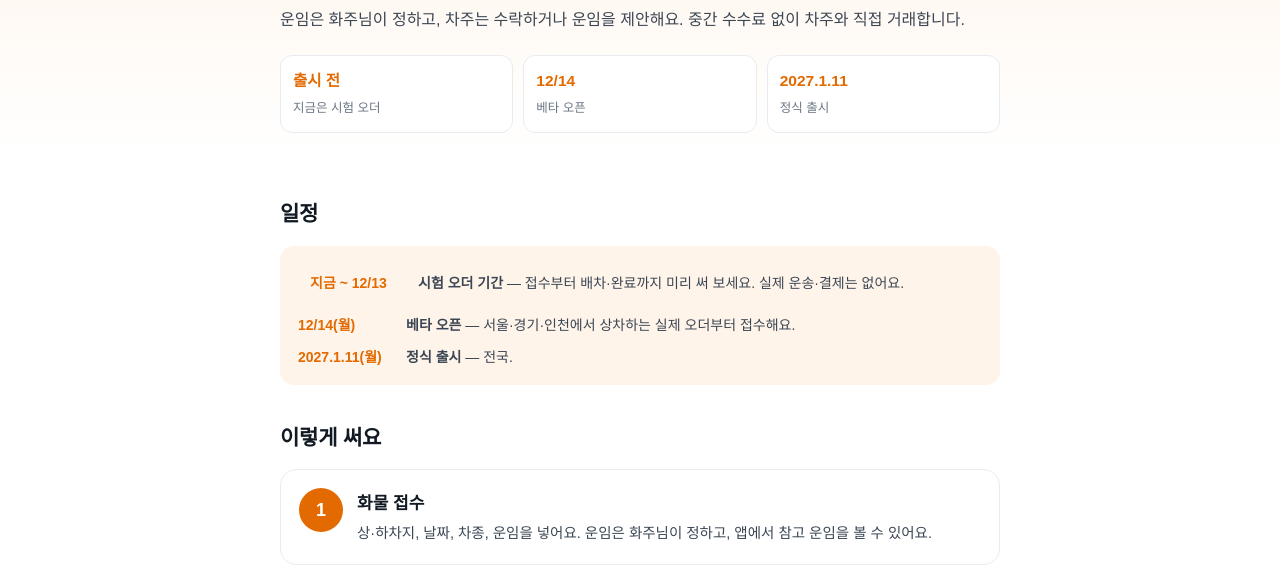
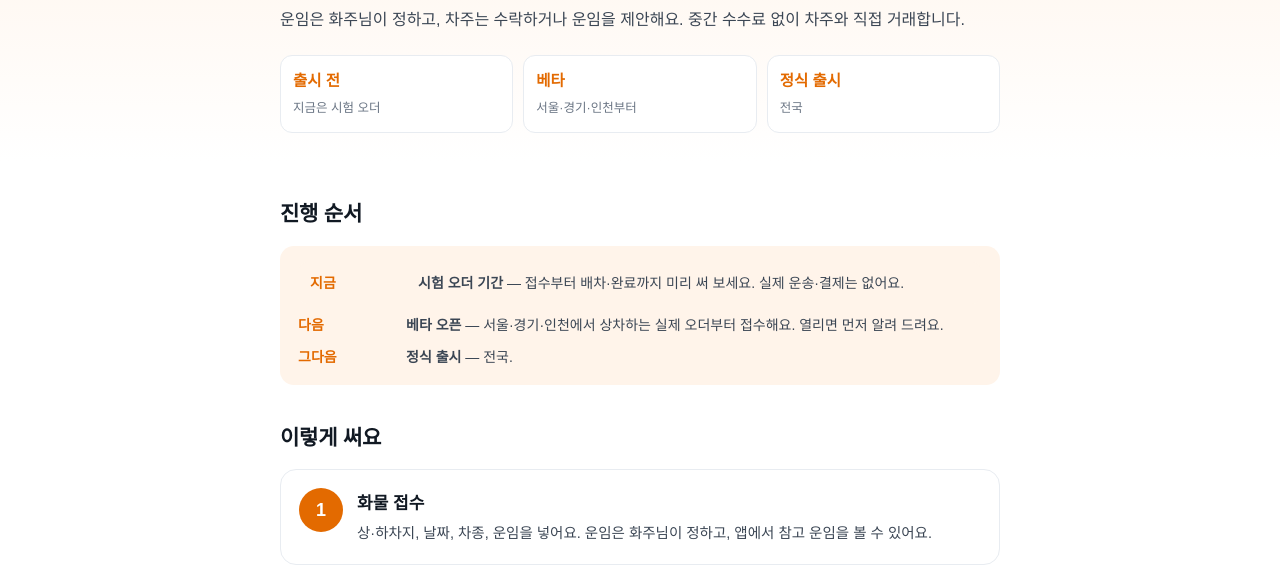
Before and after one commit to koreanyodeler-svg/ghdirect-site, a plain HTML site: page guide/shipper/index.html in a window 1280 px wide. Shown: the part 190-764 px from the top of the page. Drawn offline with Linux system fonts and the light colour scheme; no server answers; a web font is replaced by a local one.

Commit message:
차주 베타·화주 안내 날짜 빼기(사장님 11/28 "빼")
Co-Authored-By: Claude Opus 5.5 <noreply@anthropic.com>

```diff
--- a/guide/shipper/index.html
+++ b/guide/shipper/index.html
@@ -2,7 +2,7 @@
 <!-- 화주 사용 안내(시안 20261125_화주_가입환영안내_v01, 사장님 "괜찮네" → "가입할때 보내주자" 2026-11-25). 가입 환영 문자 링크. 수정은 저장소 site/guide/ 에서. --><meta charset="utf-8"><meta name="viewport" content="width=device-width,initial-scale=1">
 <title>화주 사용 안내 · GH 다이렉트</title>
 <link href="https://fonts.googleapis.com/css2?family=IBM+Plex+Sans+KR:wght@400;500;600;700&display=swap" rel="stylesheet">
-<meta name="description" content="GH 다이렉트 화주 사용 안내 — 일정(시험 오더·12/14 베타·1/11 정식 출시)과 쓰는 순서.">
+<meta name="description" content="GH 다이렉트 화주 사용 안내 — 진행 순서와 쓰는 방법.">
 <meta property="og:title" content="GH 다이렉트 화주 사용 안내">
 <meta property="og:description" content="운임은 화주님이 정하고, 차주는 수락하거나 제안해요.">
 <meta property="og:image" content="https://ghdirect.co.kr/og.png">
@@ -19,14 +19,14 @@
  <span class="pill"><i></i>화주 사용 안내</span>
  <h1>화주님, <em>환영합니다</em></h1>
  <p class="lead">운임은 화주님이 정하고, 차주는 수락하거나 운임을 제안해요. 중간 수수료 없이 차주와 직접 거래합니다.</p>
- <div class="facts"><div><b>출시 전</b><span>지금은 시험 오더</span></div><div><b>12/14</b><span>베타 오픈</span></div><div><b>2027.1.11</b><span>정식 출시</span></div></div>
+ <div class="facts"><div><b>출시 전</b><span>지금은 시험 오더</span></div><div><b>베타</b><span>서울·경기·인천부터</span></div><div><b>정식 출시</b><span>전국</span></div></div>
 </div></div>
 <div class="wrap">
- <h2>일정</h2>
+ <h2>진행 순서</h2>
  <div class="box info"><div class="tl">
-  <div class="r now"><b>지금 ~ 12/13</b><span><b style="color:inherit;min-width:0">시험 오더 기간</b> — 접수부터 배차·완료까지 미리 써 보세요. 실제 운송·결제는 없어요.</span></div>
-  <div class="r"><b>12/14(월)</b><span><b style="color:inherit;min-width:0">베타 오픈</b> — 서울·경기·인천에서 상차하는 실제 오더부터 접수해요.</span></div>
-  <div class="r"><b>2027.1.11(월)</b><span><b style="color:inherit;min-width:0">정식 출시</b> — 전국.</span></div>
+  <div class="r now"><b>지금</b><span><b style="color:inherit;min-width:0">시험 오더 기간</b> — 접수부터 배차·완료까지 미리 써 보세요. 실제 운송·결제는 없어요.</span></div>
+  <div class="r"><b>다음</b><span><b style="color:inherit;min-width:0">베타 오픈</b> — 서울·경기·인천에서 상차하는 실제 오더부터 접수해요. 열리면 먼저 알려 드려요.</span></div>
+  <div class="r"><b>그다음</b><span><b style="color:inherit;min-width:0">정식 출시</b> — 전국.</span></div>
  </div></div>
  <h2>이렇게 써요</h2>
  <div class="steps">
```
Also changed, not shown: beta/driver/index.html (+5 -5 lines).
